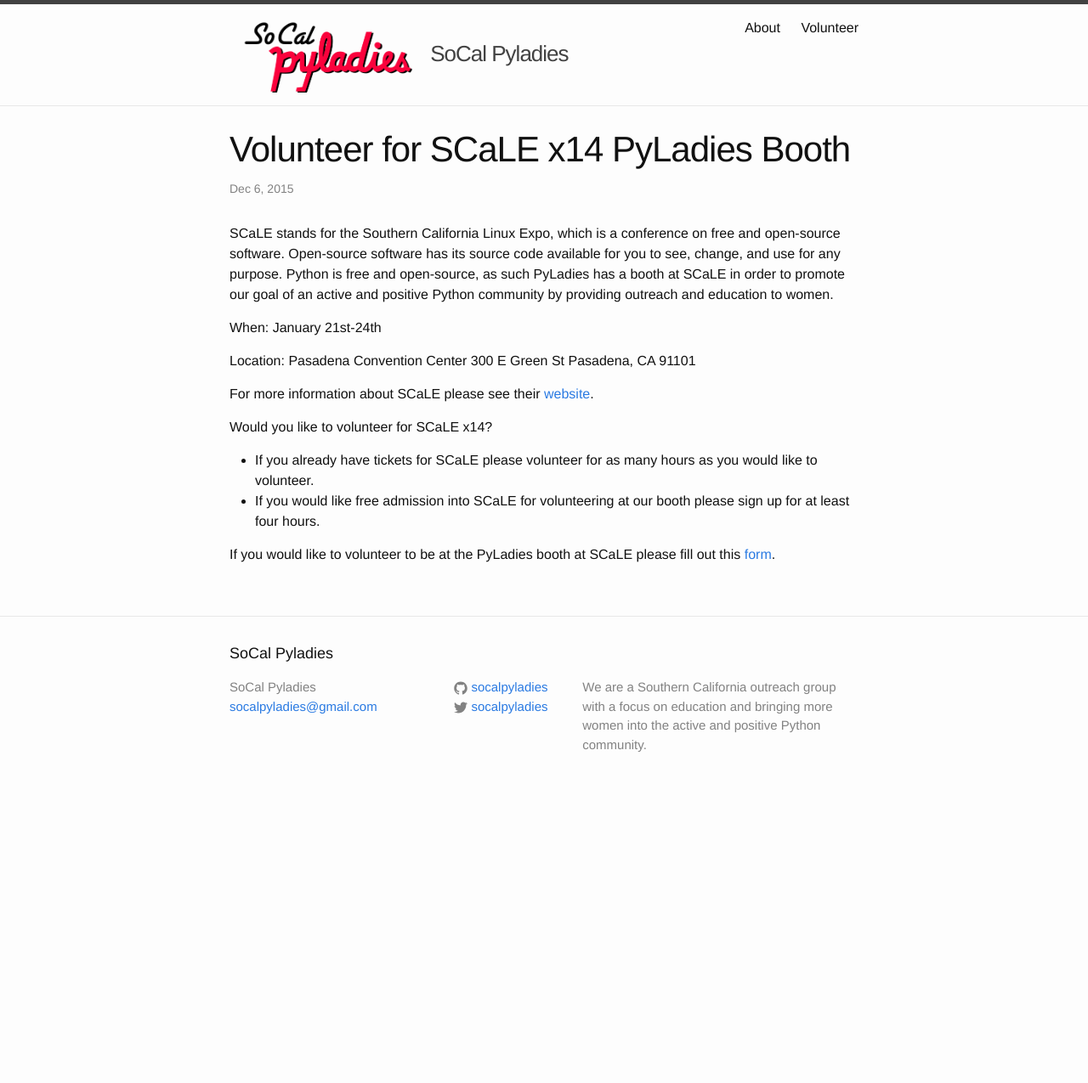
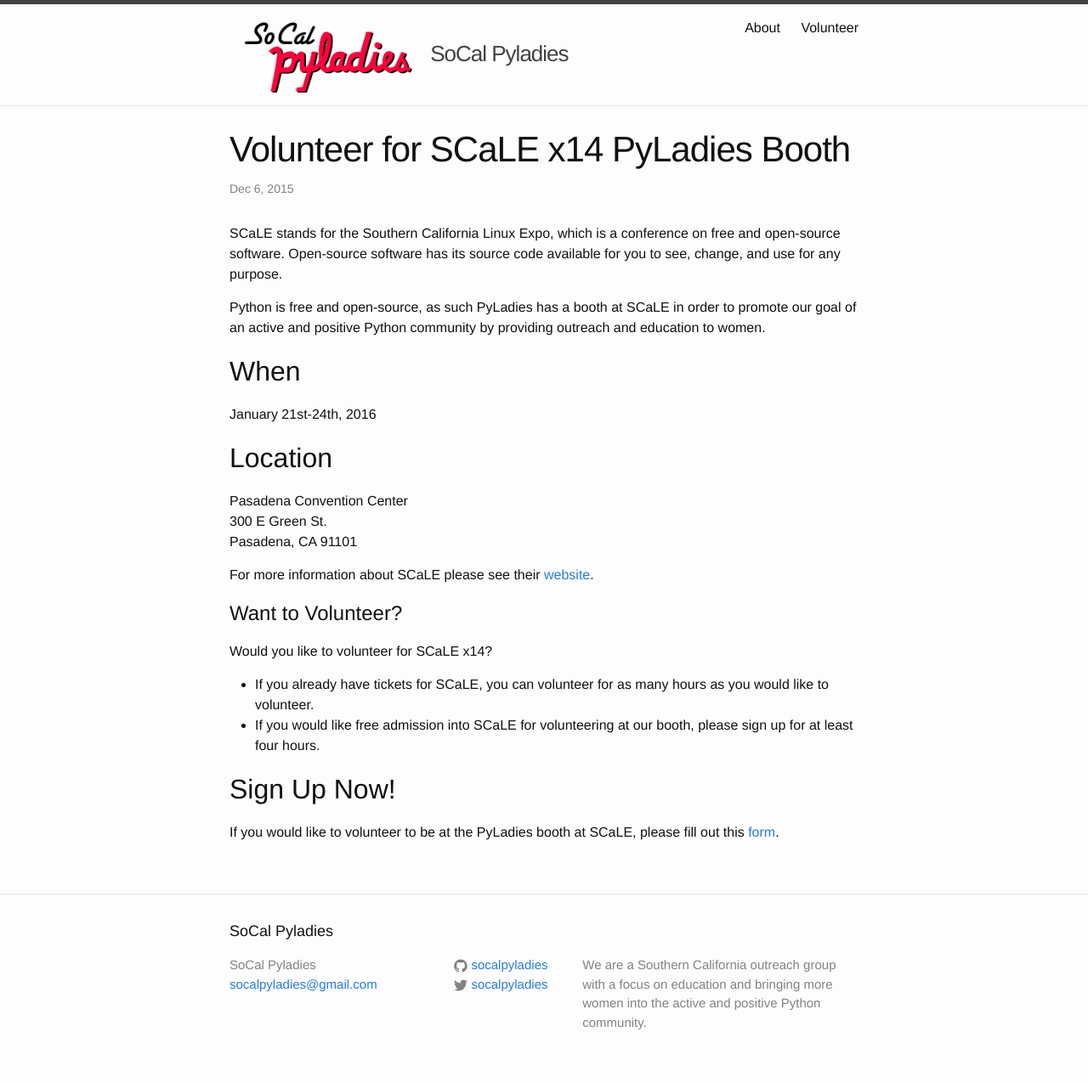
Before and after one commit to socalpyladies/socalpyladies.github.io, a Jekyll site: the page built from _posts/2015-12-06-scalex14.markdown, in a window 1280 px wide. Shown: the whole page at 85% size. Built offline with Jekyll 4.4.1, drawn with Linux system fonts in a browser that asks for light colours; before the commit the page ends 948 px from its top, so only the background shows below that.

Commit message:
Minor Markdown formatting tweaks on SCaLE post.

```diff
--- a/_posts/2015-12-06-scalex14.markdown
+++ b/_posts/2015-12-06-scalex14.markdown
@@ -5,21 +5,27 @@ date:   2015-12-06 10:51:57 -0800
 categories: blog update
 ---
 
-SCaLE stands for the Southern California Linux Expo, which is a conference on free and open-source software. Open-source software has its source code available for you to see, change, and use for any purpose. Python is free and open-source, as such PyLadies has a booth at SCaLE in order to promote our goal of an active and positive Python community by providing outreach and education to women.
+SCaLE stands for the Southern California Linux Expo, which is a conference on free and open-source software. Open-source software has its source code available for you to see, change, and use for any purpose.
 
-When:
-January 21st-24th
+Python is free and open-source, as such PyLadies has a booth at SCaLE in order to promote our goal of an active and positive Python community by providing outreach and education to women.
 
-Location:
-Pasadena Convention Center
-300 E Green St
-Pasadena, CA 91101
+## When
+January 21st-24th, 2016
+
+## Location
+Pasadena Convention Center<br/>
+300 E Green St.<br/>
+Pasadena, CA 91101<br/>
 
 For more information about SCaLE please see their [website](https://www.socallinuxexpo.org/scale/14x).
 
+# Want to Volunteer?
+
 Would you like to volunteer for SCaLE x14?
 
-* If you already have tickets for SCaLE please volunteer for as many hours as you would like to volunteer.
-* If you would like free admission into SCaLE for volunteering at our booth please sign up for at least four hours.
+* If you already have tickets for SCaLE, you can volunteer for as many hours as you would like to volunteer.
+* If you would like free admission into SCaLE for volunteering at our booth, please sign up for at least four hours.
 
-If you would like to volunteer to be at the PyLadies booth at SCaLE please fill out this [form](https://docs.google.com/forms/d/1_nNw4Gkcm1jZOtOl8DVsQ2lFKLbzT5akqR18QyWxCSg/viewform?usp=send_form).
+## Sign Up Now!
+
+If you would like to volunteer to be at the PyLadies booth at SCaLE, please fill out this [form](https://docs.google.com/forms/d/1_nNw4Gkcm1jZOtOl8DVsQ2lFKLbzT5akqR18QyWxCSg/viewform?usp=send_form).
```
